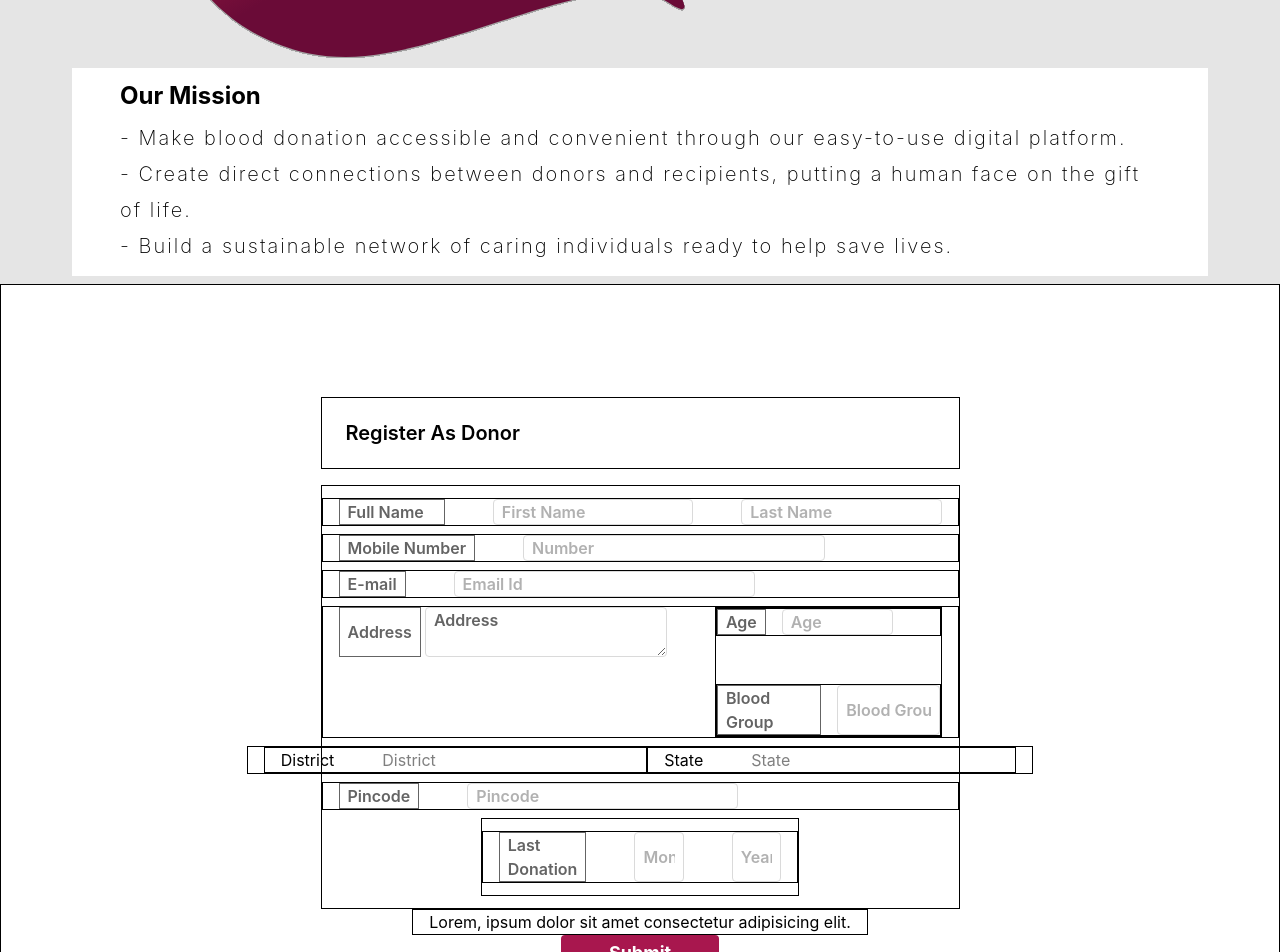
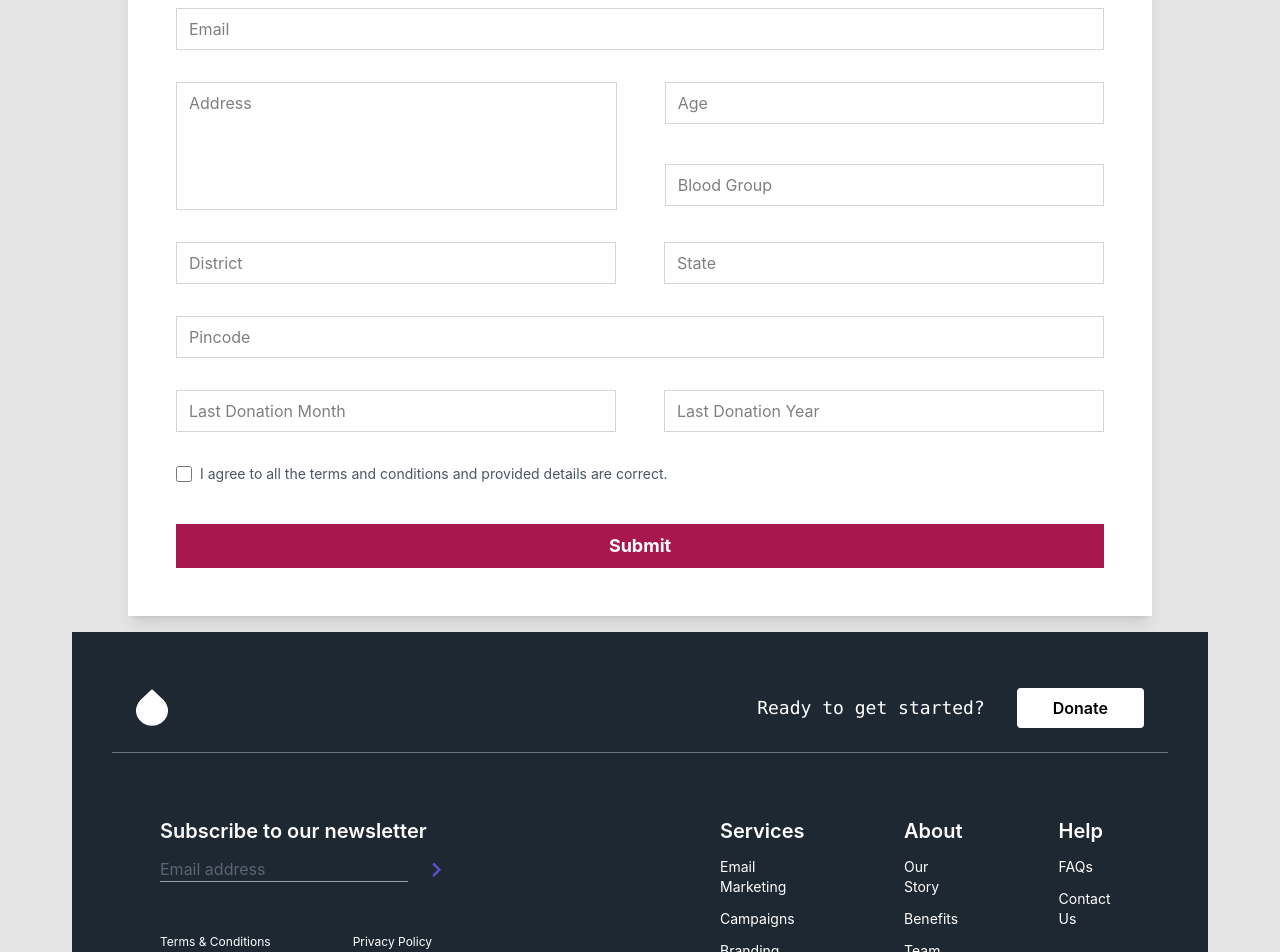
Before and after one commit to lxmn-22/Help2Humanity, a React (Vite) app in the folder frontend/: page /register-now in a window 1280 px wide. Shown: the part 460-1412 px from the top of the page. Built offline with nearby package versions, Linux system fonts and the light colour scheme.

Commit message:
[Help2Humanity]: Completed Registration Form.

```diff
--- a/frontend/src/App.tsx
+++ b/frontend/src/App.tsx
@@ -1,19 +1,27 @@
+import React from "react";
+import Navbar from "./components/Navbar";
+import { Route, Routes } from "react-router-dom";
+import Home from "./pages/Home";
+import AboutUs from "./pages/AboutUs";
+import FindBlood from "./pages/FindBlood";
+import RegisterNow from "./components/RegisterNow";
+import Login from "./pages/Login";
 import Footer from "./components/Footer";
-import Navbar from "./components/Navbar";
-import RegisterAsDonor from "./components/RegisterAsDonor";
-import Hero from "./sections/Hero";
-import Mission from "./sections/Mission";
 
-function App() {
+const App = () => {
 	return (
-		<>
+		<div>
 			<Navbar />
-			<Hero />
-			<Mission />
-			<RegisterAsDonor />
+			<Routes>
+				<Route path="/" element={<Home />}></Route>
+				<Route path="/about-us" element={<AboutUs />}></Route>
+				<Route path="/find-blood" element={<FindBlood />}></Route>
+				<Route path="/register-now" element={<RegisterNow />}></Route>
+				<Route path="/login" element={<Login />}></Route>
+			</Routes>
 			<Footer />
-		</>
+		</div>
 	);
-}
+};
 
 export default App;
--- a/frontend/src/components/RegisterAsDonor.tsx
+++ /dev/null
@@ -1,154 +0,0 @@
-import React from "react";
-
-const RegisterAsDonor = () => {
-	return (
-		<div className="bg-[#FFFFFF] xl:w-screen xl:h-screen flex flex-col items-center justify-center border">
-			<div className="border xl:w-1/2 xl:h-18 flex items-center xl:px-6 xl:mb-4">
-				<h1 className="text-xl font-semibold">Register As Donor</h1>
-			</div>
-			<div className="border xl:w-1/2 flex flex-col items-center justify-between xl:py-3 xl:gap-2">
-				<div className="border xl:w-full flex xl:px-4 xl:gap-12">
-					<label
-						className="text-[#646464] xl:w-1/2 flex items-center text-md font-semibold xl:px-2 border"
-						htmlFor=""
-					>
-						Full Name
-					</label>
-					<input
-						className="text-[#646464] xl:w-full text-md font-semibold xl:px-2 outline-none border border-[#DADADA] rounded"
-						type="text"
-						placeholder="First Name"
-					/>
-					<input
-						className="text-[#646464] xl:w-full text-md font-semibold xl:px-2 outline-none border border-[#DADADA] rounded"
-						type="text"
-						placeholder="Last Name"
-					/>
-				</div>
-				<div className="border xl:w-full flex xl:px-4 xl:gap-12">
-					<label
-						className="border text-[#646464] flex items-center text-md font-semibold xl:px-2"
-						htmlFor=""
-					>
-						Mobile Number
-					</label>
-					<input
-						className="text-[#646464] xl:w-1/2 text-md font-semibold xl:px-2 outline-none border border-[#DADADA] rounded"
-						type="text"
-						placeholder="Number"
-					/>
-				</div>
-				<div className="border xl:w-full flex xl:px-4 xl:gap-12">
-					<label
-						className="border text-[#646464] flex items-center text-md font-semibold xl:px-2"
-						htmlFor=""
-					>
-						E-mail
-					</label>
-					<input
-						className="text-[#646464] xl:w-1/2 text-md font-semibold xl:px-2 outline-none border border-[#DADADA] rounded"
-						type="text"
-						placeholder="Email Id"
-					/>
-				</div>
-				<div className="border xl:w-full flex items-start justify-between xl:px-4 xl:gap-12">
-					<div className="flex xl:gap-1">
-						<label
-							className="border text-[#646464] flex items-center text-md font-semibold xl:px-2"
-							htmlFor=""
-						>
-							Address
-						</label>
-						<textarea
-							className="text-[#646464] text-md font-semibold xl:px-2 outline-none border border-[#DADADA] rounded"
-							name=""
-							id=""
-						>
-							Address
-						</textarea>
-					</div>
-					<div className="border flex flex-col items-center justify-between xl:gap-12">
-						<div className="border xl:w-full flex xl:gap-4">
-							<label
-								className="border text-[#646464] flex items-center text-md font-semibold xl:px-2"
-								htmlFor=""
-							>
-								Age
-							</label>
-							<input
-								className="text-[#646464] xl:w-1/2 text-md font-semibold xl:px-2 outline-none border border-[#DADADA] rounded"
-								type="text"
-								placeholder="Age"
-							/>
-						</div>
-						<div className="border xl:w-full flex xl:gap-4">
-							<label
-								className="border text-[#646464] flex items-center text-md font-semibold xl:px-2"
-								htmlFor=""
-							>
-								Blood Group
-							</label>
-							<input
-								className="text-[#646464] xl:w-1/2 text-md font-semibold xl:px-2 outline-none border border-[#DADADA] rounded"
-								type="text"
-								placeholder="Blood Group"
-							/>
-						</div>
-					</div>
-				</div>
-				<div className="border flex xl:px-4">
-					<div className="border xl:w-full flex xl:px-4 xl:gap-12">
-						<label htmlFor="">District</label>
-						<input type="text" placeholder="District" />
-					</div>
-					<div className="border xl:w-full flex xl:px-4 xl:gap-12">
-						<label htmlFor="">State</label>
-						<input type="text" placeholder="State" />
-					</div>
-				</div>
-				<div className="border xl:w-full flex xl:px-4 xl:gap-12">
-					<label
-						className="text-[#646464] flex items-center text-md font-semibold xl:px-2 border"
-						htmlFor=""
-					>
-						Pincode
-					</label>
-					<input
-						className="text-[#646464] text-md font-semibold xl:px-2 outline-none border border-[#DADADA] rounded"
-						type="text"
-						placeholder="Pincode"
-					/>
-				</div>
-				<div className="border xl:w-1/2 flex flex-col items-center justify-between xl:py-3 xl:gap-2">
-					<div className="border xl:w-full flex xl:px-4 xl:gap-12">
-						<label
-							className="text-[#646464] xl:w-1/2 flex items-center text-md font-semibold xl:px-2 border"
-							htmlFor=""
-						>
-							Last Donation
-						</label>
-						<input
-							className="text-[#646464] xl:w-full text-md font-semibold xl:px-2 outline-none border border-[#DADADA] rounded"
-							type="text"
-							placeholder="Month"
-						/>
-						<input
-							className="text-[#646464] xl:w-full text-md font-semibold xl:px-2 outline-none border border-[#DADADA] rounded"
-							type="text"
-							placeholder="Year"
-						/>
-					</div>
-				</div>
-			</div>
-			<div className="border flex xl:px-4">
-				{/* Checkbox */}
-				<p>Lorem, ipsum dolor sit amet consectetur adipisicing elit.</p>
-			</div>
-			<div className="bg-[#A8174E] text-white text-lg font-bold rounded antialiased xl:px-12 xl:py-1 cursor-pointer">
-				Submit
-			</div>
-		</div>
-	);
-};
-
-export default RegisterAsDonor;
--- /dev/null
+++ b/frontend/src/components/RegisterNow.tsx
@@ -0,0 +1,106 @@
+import React from "react";
+
+const RegisterNow = () => {
+	return (
+		<div className="bg-white flex flex-col items-center justify-start p-6 sm:p-8 md:p-10 lg:p-12 mx-4 sm:mx-16 lg:mx-24 xl:mx-32 my-6 sm:my-4 shadow-lg">
+			<div className="bg-[#A8174E] w-full h-24 flex items-center justify-start px-6 mb-6">
+				<h1 className="text-xl sm:text-2xl text-white font-bold">
+					Register As Donor
+				</h1>
+			</div>
+			<form className="w-full flex flex-col gap-8">
+				{/* Full Name */}
+				<div className="flex flex-col sm:flex-row gap-12">
+					<input
+						className="border border-gray-300 px-3 py-2 w-full focus:outline-[#A8174E]"
+						type="text"
+						placeholder="First Name"
+					/>
+					<input
+						className="border border-gray-300 px-3 py-2 w-full focus:outline-[#A8174E]"
+						type="text"
+						placeholder="Last Name"
+					/>
+				</div>
+				{/* Mobile Number */}
+				<input
+					className="border border-gray-300 px-3 py-2 w-full focus:outline-[#A8174E]"
+					type="text"
+					placeholder="Mobile Number"
+				/>
+				{/* Email */}
+				<input
+					className="border border-gray-300 px-3 py-2 w-full focus:outline-[#A8174E]"
+					type="email"
+					placeholder="Email"
+				/>
+				<div className="w-full flex gap-12">
+					{/* Address */}
+					<textarea
+						className="border border-gray-300 px-3 py-2 w-1/2 h-32 resize-none focus:outline-[#A8174E]"
+						placeholder="Address"
+					></textarea>
+					{/* Age & Blood Group */}
+					<div className="w-1/2 flex flex-col gap-10">
+						<input
+							className="border border-gray-300 px-3 py-2 w-full focus:outline-[#A8174E]"
+							type="number"
+							placeholder="Age"
+						/>
+						<input
+							className="border border-gray-300 px-3 py-2 w-full focus:outline-[#A8174E]"
+							type="text"
+							placeholder="Blood Group"
+						/>
+					</div>
+				</div>
+				{/* District & State */}
+				<div className="flex flex-col sm:flex-row gap-12">
+					<input
+						className="border border-gray-300 px-3 py-2 w-full focus:outline-[#A8174E]"
+						type="text"
+						placeholder="District"
+					/>
+					<input
+						className="border border-gray-300 px-3 py-2 w-full focus:outline-[#A8174E]"
+						type="text"
+						placeholder="State"
+					/>
+				</div>
+				{/* Pincode */}
+				<input
+					className="border border-gray-300 px-3 py-2 w-full gap-12 focus:outline-[#A8174E]"
+					type="text"
+					placeholder="Pincode"
+				/>
+				{/* Last Donation */}
+				<div className="flex flex-col sm:flex-row gap-12">
+					<input
+						className="border border-gray-300 px-3 py-2 w-full focus:outline-[#A8174E]"
+						type="text"
+						placeholder="Last Donation Month"
+					/>
+					<input
+						className="border border-gray-300 px-3 py-2 w-full focus:outline-[#A8174E]"
+						type="text"
+						placeholder="Last Donation Year"
+					/>
+				</div>
+				{/* Terms and Conditions */}
+				<div className="flex items-center gap-2">
+					<input type="checkbox" className="w-4 h-4" />
+					<p className="text-gray-600 text-sm">
+						I agree to all the terms and conditions and provided
+						details are correct.
+					</p>
+				</div>
+				{/* Submit Button */}
+				<button className="bg-[#A8174E] text-white text-lg font-bold py-2 w-full sm:w-auto sm:px-12 mt-2 hover:bg-[#8e143e] transition cursor-pointer">
+					Submit
+				</button>
+			</form>
+		</div>
+	);
+};
+
+export default RegisterNow;
--- /dev/null
+++ b/frontend/src/pages/AboutUs.tsx
@@ -0,0 +1,7 @@
+import React from "react";
+
+const AboutUs = () => {
+	return <div>AboutUs</div>;
+};
+
+export default AboutUs;
--- /dev/null
+++ b/frontend/src/pages/FindBlood.tsx
@@ -0,0 +1,7 @@
+import React from "react";
+
+const FindBlood = () => {
+	return <div>FindBlood</div>;
+};
+
+export default FindBlood;
--- /dev/null
+++ b/frontend/src/pages/Home.tsx
@@ -0,0 +1,14 @@
+import React from "react";
+import Hero from "../components/Hero";
+import Mission from "../components/Mission";
+
+const Home = () => {
+	return (
+		<div>
+			<Hero />
+			<Mission />
+		</div>
+	);
+};
+
+export default Home;
--- /dev/null
+++ b/frontend/src/pages/Login.tsx
@@ -0,0 +1,7 @@
+import React from "react";
+
+const Login = () => {
+	return <div>Login</div>;
+};
+
+export default Login;
```
Also changed, not shown: frontend/src/components/Navbar.tsx (+6 -4 lines), frontend/src/components/Hero.tsx (renamed from frontend/src/sections/Hero.tsx), frontend/src/components/Mission.tsx (renamed from frontend/src/sections/Mission.tsx).
